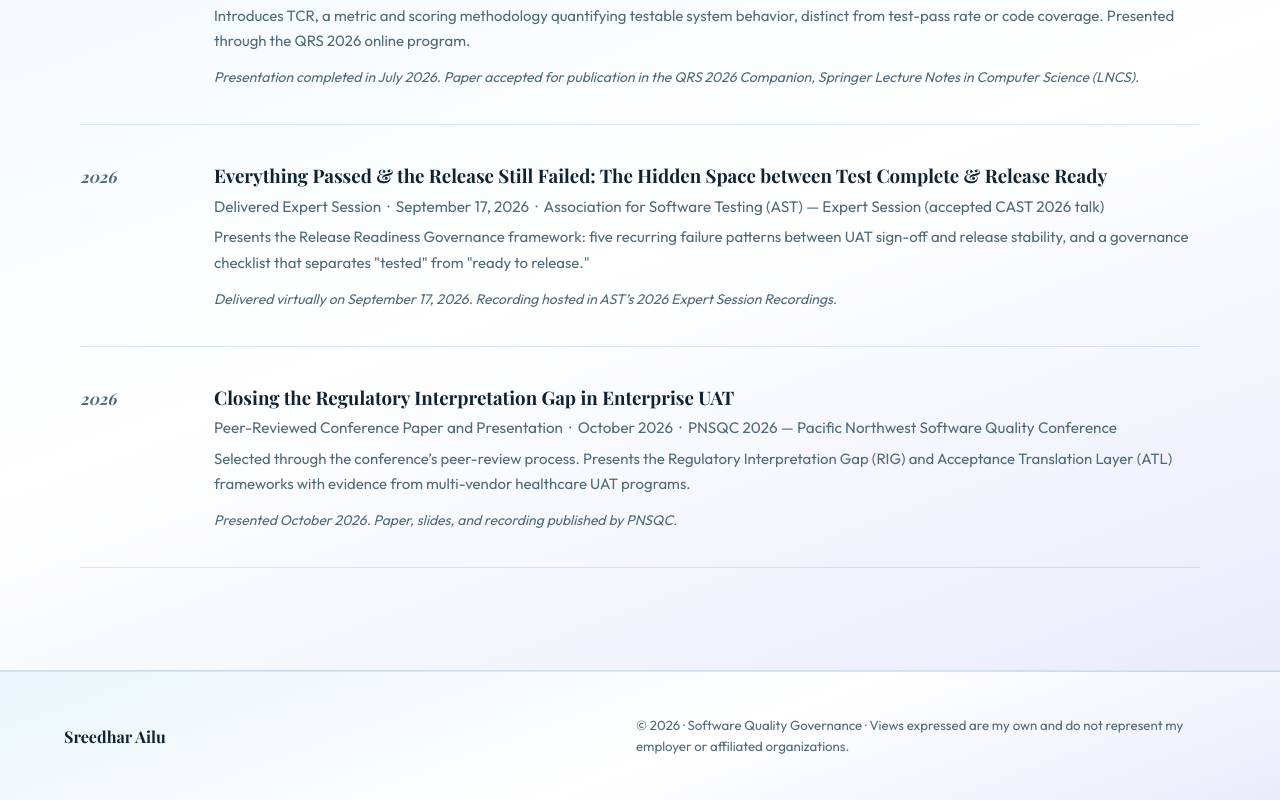
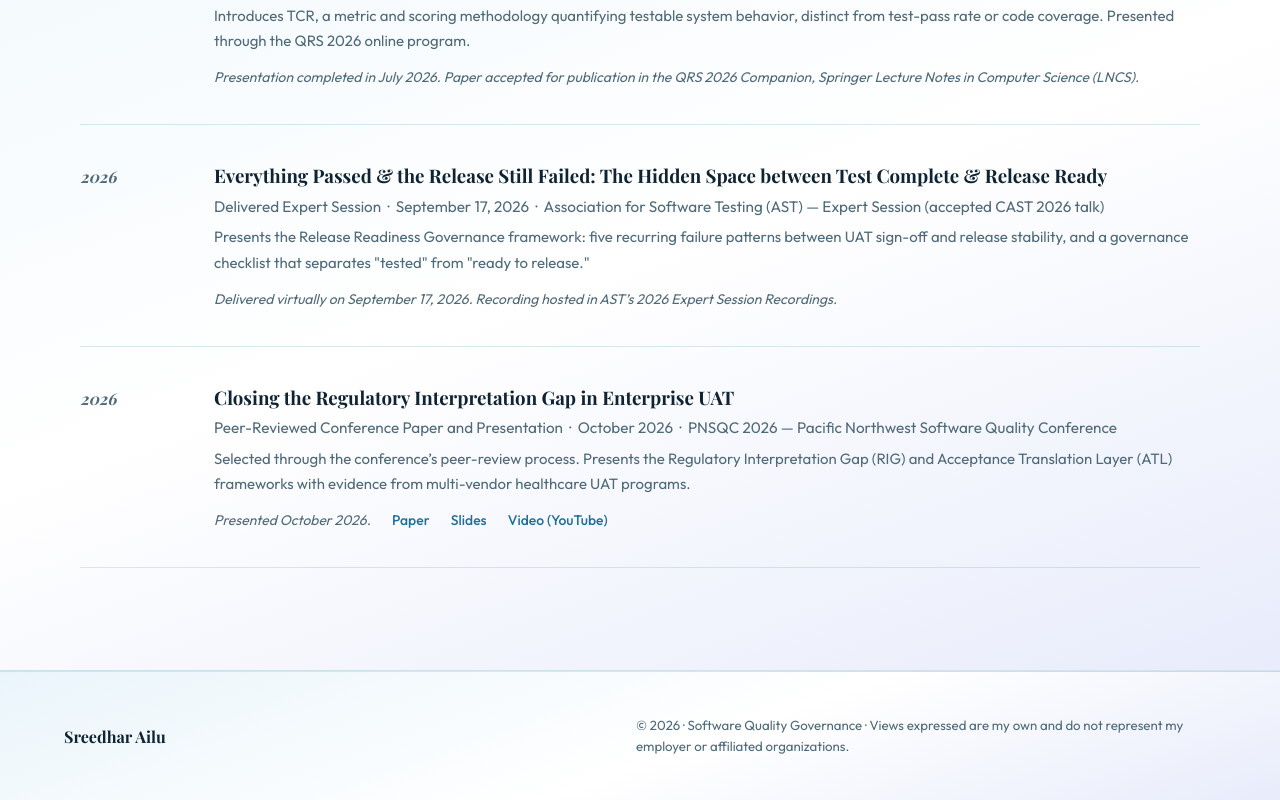
Before and after one commit to sree-ailu/sree-ailu.github.io, a plain HTML site: page presentations.html in a window 1280 px wide. Shown: the part 536-1336 px from the top of the page. Drawn offline with nearby package versions, Linux system fonts and the light colour scheme.

Commit message:
Add files via upload
Other details

```diff
--- a/presentations.html
+++ b/presentations.html
@@ -410,7 +410,10 @@ footer{
           <p class="conf-venue">Peer-Reviewed Conference Paper and Presentation &nbsp;·&nbsp; October 2026 &nbsp;·&nbsp; PNSQC 2026 — Pacific Northwest Software Quality Conference</p>
           <p class="conf-desc">Selected through the conference&#8217;s peer-review process. Presents the Regulatory Interpretation Gap (RIG) and Acceptance Translation Layer (ATL) frameworks with evidence from multi-vendor healthcare UAT programs.</p>
           <div class="conf-links">
-            <span>Presented October 2026. Paper, slides, and recording published by PNSQC.</span>
+            <span>Presented October 2026.</span>
+            <a href="https://drive.google.com/file/d/1D5L4i-dF5XOqO-0Jk0u4PY5_M_r5kDmQ/view" target="_blank" rel="noopener">Paper</a>
+            <a href="https://docs.google.com/presentation/d/18kRM6guRza43n71MbklHh3DvyBZj2sEG/present" target="_blank" rel="noopener">Slides</a>
+            <a href="https://youtu.be/7YAbNaoXOGk" target="_blank" rel="noopener">Video (YouTube)</a>
           </div>
         </div>
       </div>
```
Also changed, not shown: peer-review.html (+1 -0 lines), publications.html (+5 -0 lines), recognition.html (+5 -0 lines).
